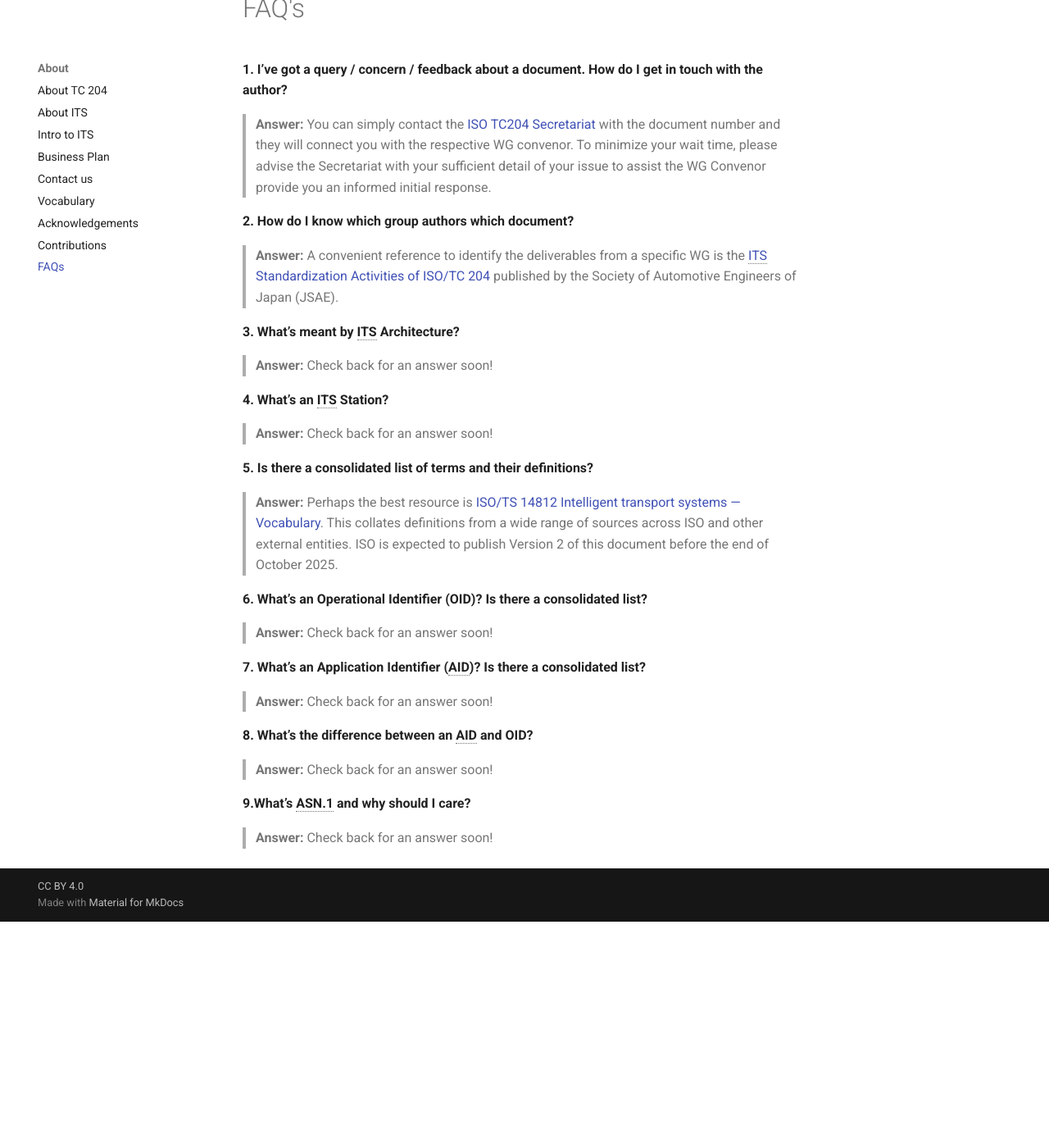
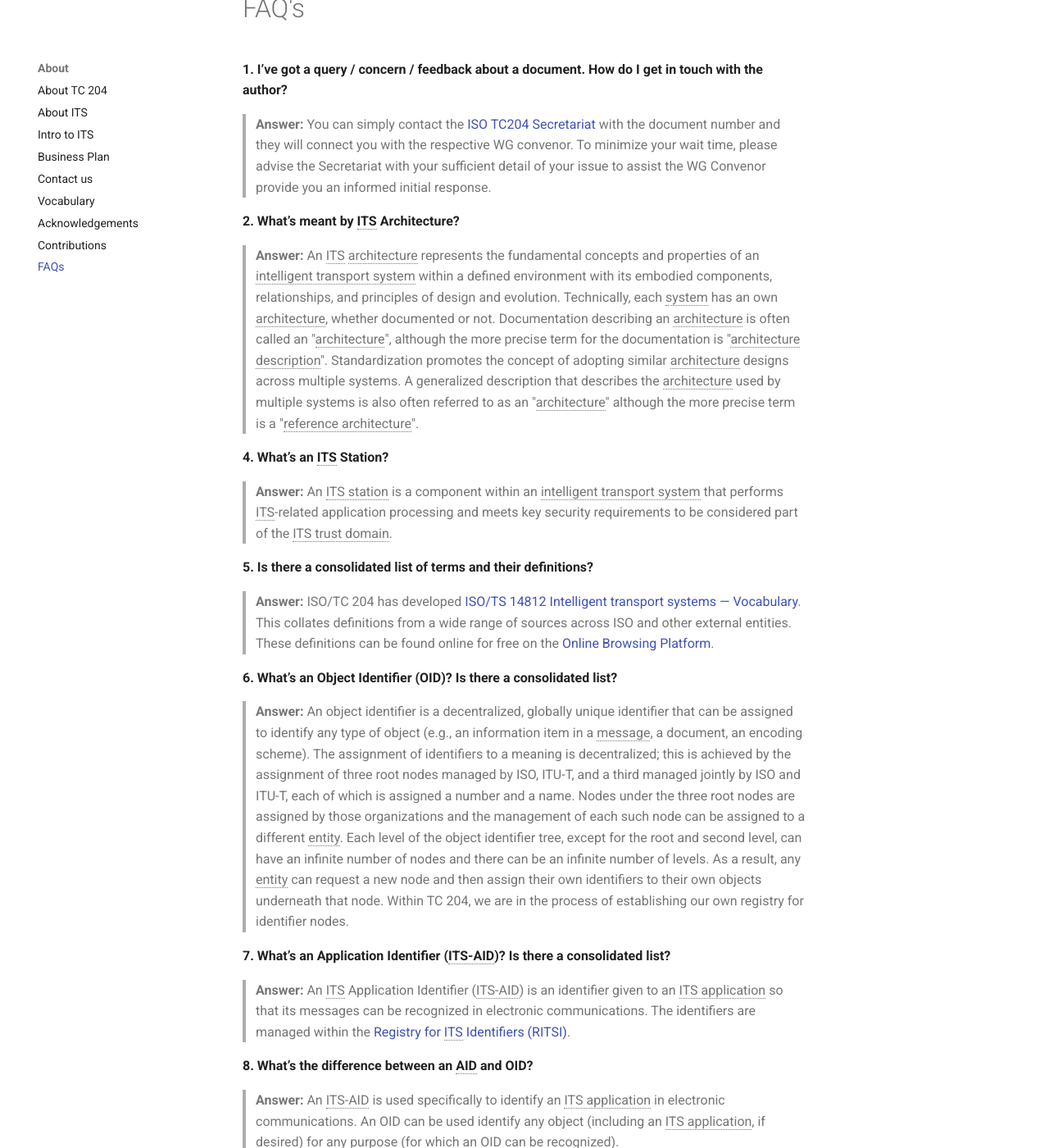
Before and after one commit to ISO-TC204/ISO-TC204.github.io, an MkDocs documentation site: the page built from docs/faq.md, in a window 1280 px wide and 1400 px high, scrolled down 384 px. Shown: the whole window at 82% size. Built offline with MkDocs 1.6.1 and Material for MkDocs 9.7.7, drawn with Linux system fonts in a browser that asks for light colours; comment, search, counter and statistics services are not loaded; before the commit the page ends 1508 px from its top, so only the background shows below that; some of the changed text lies outside the part shown.

Commit message:
Adds FAQ and foundational standards documentation
Adds a new FAQ document addressing common questions.

Populates the foundational standards document with key
standards and their descriptions.

```diff
--- a/docs/faq.md
+++ b/docs/faq.md
@@ -6,28 +6,23 @@
 >**Answer:** You can simply contact the
 [ISO TC204 Secretariat](https://www.iso.org/en/contents/data/committee/05/47/54706.html#secretariat) with the document number and they will connect you with the respective WG convenor. To minimize your wait time, please advise the Secretariat with  your sufficient detail of your issue to assist the WG Convenor provide you an informed  initial response.
 
-**2. How do I know which group authors which document?**
->**Answer:** A convenient reference to identify the deliverables from a specific WG is the
-[ITS Standardization Activities of ISO/TC 204](https://www.jsae.or.jp/files_publish/page/125/its_2024_en.pdf) published by the Society of Automotive Engineers of Japan (JSAE).
-
-**3. What’s meant by ITS Architecture?**
->**Answer:** Check back for an answer soon!
+**2. What’s meant by ITS Architecture?**
+>**Answer:** An ITS architecture represents the fundamental concepts and properties of an intelligent transport system within a defined environment with its embodied components, relationships, and principles of design and evolution. Technically, each system has an own architecture, whether documented or not. Documentation describing an architecture is often called an "architecture", although the more precise term for the documentation is "architecture description". Standardization promotes the concept of adopting similar architecture designs across multiple systems. A generalized description that describes the architecture used by multiple systems is also often referred to as an "architecture" although the more precise term is a "reference architecture".
 
 **4. What’s an ITS Station?**
->**Answer:** Check back for an answer soon!
+>**Answer:** An ITS station is a component within an intelligent transport system that performs ITS-related application processing and meets key security requirements to be considered part of the ITS trust domain.
 
 **5. Is there a consolidated list of terms and their definitions?**
->**Answer:** Perhaps the best resource is
-[ISO/TS 14812 Intelligent transport systems — Vocabulary](https://www.iso.org/standard/79779.html). This collates definitions from a wide range of sources across ISO and other external entities. ISO is expected to publish Version 2 of this document before the end of October 2025.
+>**Answer:** ISO/TC 204 has developed [ISO/TS 14812 Intelligent transport systems — Vocabulary](https://www.iso.org/standard/79779.html). This collates definitions from a wide range of sources across ISO and other external entities. These definitions can be found online for free on the [Online Browsing Platform](https://www.iso.org/obp/ui#iso:std:iso:ts:14812:ed-2:v1:en).
 
-**6. What’s an Operational Identifier (OID)?  Is there a consolidated list?**
->**Answer:** Check back for an answer soon!
+**6. What’s an Object Identifier (OID)?  Is there a consolidated list?**
+>**Answer:** An object identifier is a decentralized, globally unique identifier that can be assigned to identify any type of object (e.g., an information item in a message, a document, an encoding scheme). The assignment of identifiers to a meaning is decentralized; this is achieved by the assignment of three root nodes managed by ISO, ITU-T, and a third managed jointly by ISO and ITU-T, each of which is assigned a number and a name. Nodes under the three root nodes are assigned by those organizations and the management of each such node can be assigned to a different entity. Each level of the object identifier tree, except for the root and second level, can have an infinite number of nodes and there can be an infinite number of levels. As a result, any entity can request a new node and then assign their own identifiers to their own objects underneath that node. Within TC 204, we are in the process of establishing our own registry for identifier nodes.
 
-**7. What’s an Application Identifier (AID)?  Is there a consolidated list?**
->**Answer:** Check back for an answer soon!
+**7. What’s an Application Identifier (ITS-AID)?  Is there a consolidated list?**
+>**Answer:** An ITS Application Identifier (ITS-AID) is an identifier given to an ITS application so that its messages can be recognized in electronic communications. The identifiers are managed within the [Registry for ITS Identifiers (RITSI)](https://iso-tc204.github.io/iso5345/its-aid.html).
 
 **8. What’s the difference between an AID and OID?**
->**Answer:** Check back for an answer soon!
+>**Answer:** An ITS-AID is used specifically to identify an ITS application in electronic communications. An OID can be used identify any object (including an ITS application, if desired) for any purpose (for which an OID can be recognized).
 
 **9.What’s ASN.1 and why should I care?**
->**Answer:** Check back for an answer soon!
+>**Answer:** Abstract Syntax Notation One (ASN.1) is a standard for defining data structures in a precise manner without having to detail the detailed encoding. ASN.1 includes its own set of encoding rules for different styles (e.g., basic, octet-aligned, packed, XML, JSON). The advantage of ASN.1 is that it provides a precise and unambiguous definition of a data structure that can be easily validated and compiled into code resulting in more interoperable implementations.
```
Also changed, not shown: docs/foundational.md (+8 -2 lines).
